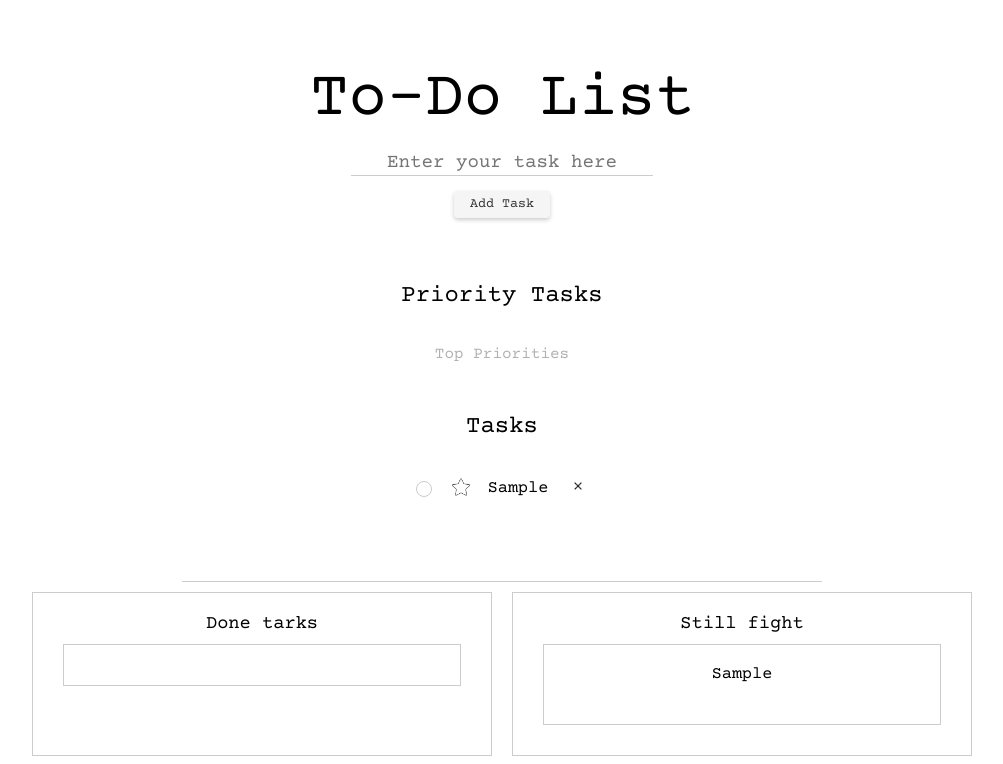
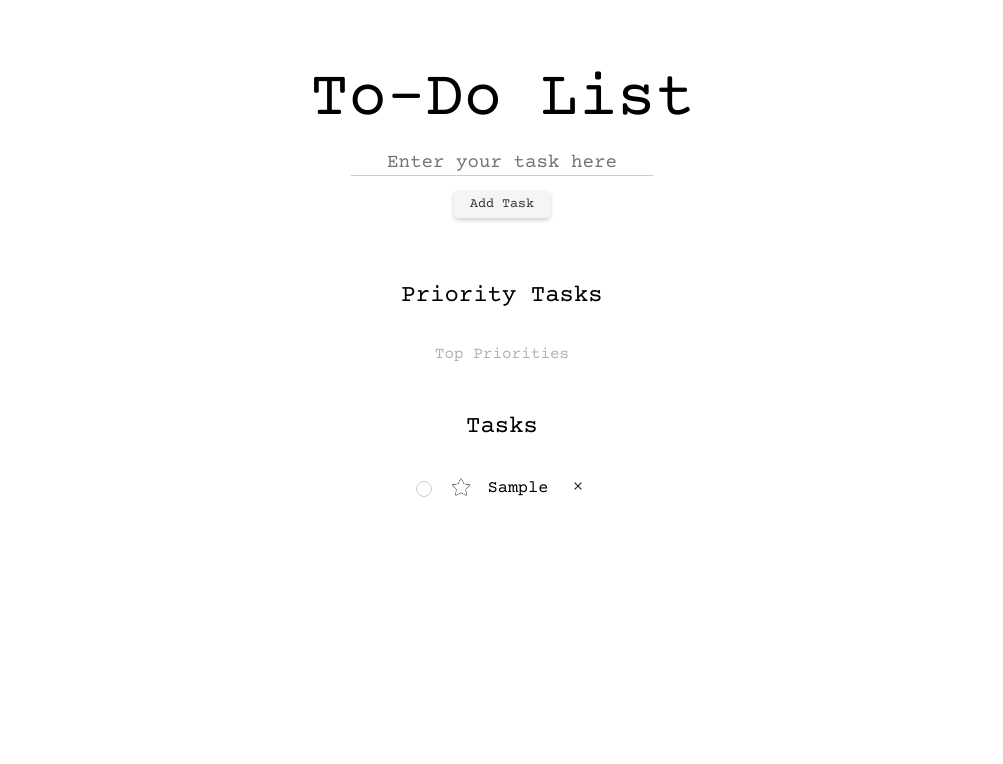
Before and after one commit to TEbefine/todo-list-coding-test, a React (Create React App) app: page / in a window 1280 px wide. Both pictures are taken after typing "Sample" into the empty fields and a click on the button "Add Task". Shown: the top 764 px of the page, without its empty margins (138-1141 px from the left). Built offline with nearby package versions, Linux system fonts and the light colour scheme.

Commit message:
Revert "New features and prepare function show comp and incomp"

```diff
--- a/src/App.css
+++ b/src/App.css
@@ -29,12 +29,6 @@ header input {
   border-bottom: 1px solid #ccc;
 }
 
-.underline {
-  border-bottom: 1px solid #ccc;
-  margin: 0 auto;
-  width: 50%;
-}
-
 header button {
   bottom: 20px;
   right: 20px;
@@ -53,10 +47,6 @@ header button:hover {
   background-color: white;
 }
 /* main */
-main {
-  margin-bottom: 5em;
-}
-
 main h2 {
   font-size: 1.5em;
   margin-bottom: 1.5em;
@@ -167,9 +157,3 @@ margin-bottom: 50px;
   text-decoration-style: solid;
   text-decoration-thickness: 3px;
 }
-
-.showContainer {
-  width: 100%; /* or any desired width */
-    display: flex;
-    justify-content: center;
-}
--- a/src/App.js
+++ b/src/App.js
@@ -8,8 +8,6 @@ import {
 } from "./features/todoLists/todoListsSlice";
 import PersistLists from "./features/persistLists/PersistLists";
 import { selectPersistLists } from "./features/persistLists/persistListsSlice";
-import ShowAllStatus from "./features/showAllStatus/ShowAllStatus";
-import { addShowLists } from "./features/showAllStatus/showAllStatusSlice";
 
 function App() {
   const dispatch = useDispatch();
@@ -24,12 +22,6 @@ function App() {
     }
 
     dispatch(addTodoLists(text));
-    dispatch(
-      addShowLists({
-        show: text,
-        status: "incomp",
-      })
-    );
     setText("");
   };
   return (
@@ -68,10 +60,6 @@ function App() {
           )}
         </section>
       </main>
-      <div className="underline"></div>
-      <div className="showContainer">
-        <ShowAllStatus />
-      </div>
     </div>
   );
 }
--- a/src/Component/ShowText.js
+++ /dev/null
@@ -1,10 +0,0 @@
-import React from "react";
-
-export default function ShowText({ text, children }) {
-  return (
-    <div key={text.id} className="text" tabIndex={0}>
-      {children}
-      <h3 className="text-name">{text}</h3>
-    </div>
-  );
-}
--- a/src/Component/TextTodo.js
+++ b/src/Component/TextTodo.js
@@ -2,7 +2,6 @@ import React from "react";
 import { useDispatch } from "react-redux";
 import { removeTodoList } from "../features/todoLists/todoListsSlice";
 import { removePersistLists } from "../features/persistLists/persistListsSlice";
-import { removeShowList } from "../features/showAllStatus/showAllStatusSlice";
 
 export default function TextTodo({ text, children, check }) {
   const dispatch = useDispatch();
@@ -10,20 +9,8 @@ export default function TextTodo({ text, children, check }) {
   const onRemoveTodoHandler = (text) => {
     if (check === "nomal") {
       dispatch(removeTodoList(text));
-      dispatch(
-        removeShowList({
-          show: text,
-          status: "incomp",
-        })
-      );
     } else if (check === "persist") {
       dispatch(removePersistLists(text));
-      dispatch(
-        removeShowList({
-          show: text,
-          status: "incomp",
-        })
-      );
     }
   };
 
--- a/src/app/store.js
+++ b/src/app/store.js
@@ -1,12 +1,10 @@
 import { configureStore } from "@reduxjs/toolkit";
 import todoListReducer from "../features/todoLists/todoListsSlice";
 import persistListsResucer from "../features/persistLists/persistListsSlice";
-import showAllStatusSlice from "../features/showAllStatus/showAllStatusSlice";
 
 export const store = configureStore({
   reducer: {
     todo: todoListReducer,
     persistLists: persistListsResucer,
-    showAllStatus: showAllStatusSlice,
   },
 });
--- a/src/features/showAllStatus/ShowAllStatus.js
+++ /dev/null
@@ -1,30 +0,0 @@
-import React from "react";
-import { useSelector } from "react-redux";
-import styles from "./ShowAllStatus.module.css";
-import ShowText from "../../Component/ShowText";
-import { selectShowList } from "./showAllStatusSlice";
-
-function ShowAllStatus() {
-  const showList = useSelector(selectShowList);
-
-  return (
-    <div className={styles.showCase}>
-      <section>
-        <h3>Done tarks</h3>
-        <section></section>
-      </section>
-      <section>
-        <h3>Still fight</h3>
-        <section>
-          {showList.incomp.map((text) => (
-            <div>
-              <ShowText text={text} key={text.id} />
-            </div>
-          ))}
-        </section>
-      </section>
-    </div>
-  );
-}
-
-export default ShowAllStatus;
--- a/src/features/showAllStatus/ShowAllStatus.module.css
+++ /dev/null
@@ -1,12 +0,0 @@
-.showCase {
-    display: grid;
-    grid-template-columns: 1fr 1fr;
-    width: 75%;
-    justify-content: center;
-}
-
-.showCase section {
-    padding: 20px;
-    border: 1px solid #ccc;
-    margin: 10px;
-}
--- a/src/features/showAllStatus/showAllStatusSlice.js
+++ /dev/null
@@ -1,27 +0,0 @@
-import { createSlice } from "@reduxjs/toolkit";
-
-const initialState = {
-  incomp: [],
-  comp: [],
-};
-
-const showAllStatusSlice = createSlice({
-  name: "showAllStatus",
-  initialState,
-  reducers: {
-    addShowLists: (state, action) => {
-      const { show, status } = action.payload;
-      state[status].push(show);
-    },
-    removeShowList: (state, action) => {
-      const { show, status } = action.payload;
-      state[status] = state[status].filter((text) => text !== show);
-    },
-  },
-});
-
-export const { addShowLists, removeShowList } = showAllStatusSlice.actions;
-
-export const selectShowList = (state) => state.showAllStatus;
-
-export default showAllStatusSlice.reducer;
```
Also changed, not shown: src/features/persistLists/PersistLists.js (+1 -10 lines), src/features/todoLists/TodoLists.js (+1 -10 lines), src/Component/TodoPersistence.js (deleted).
